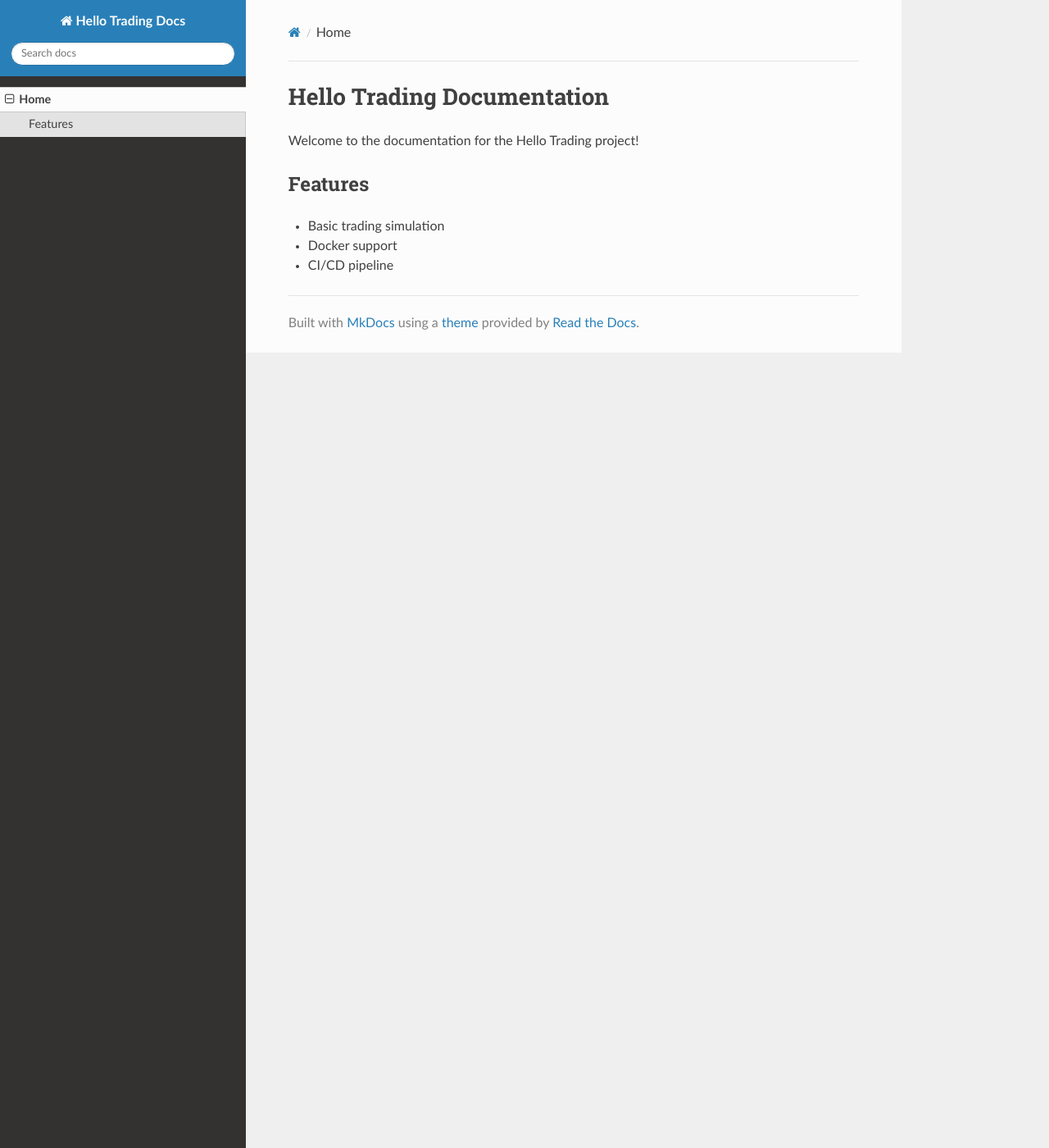
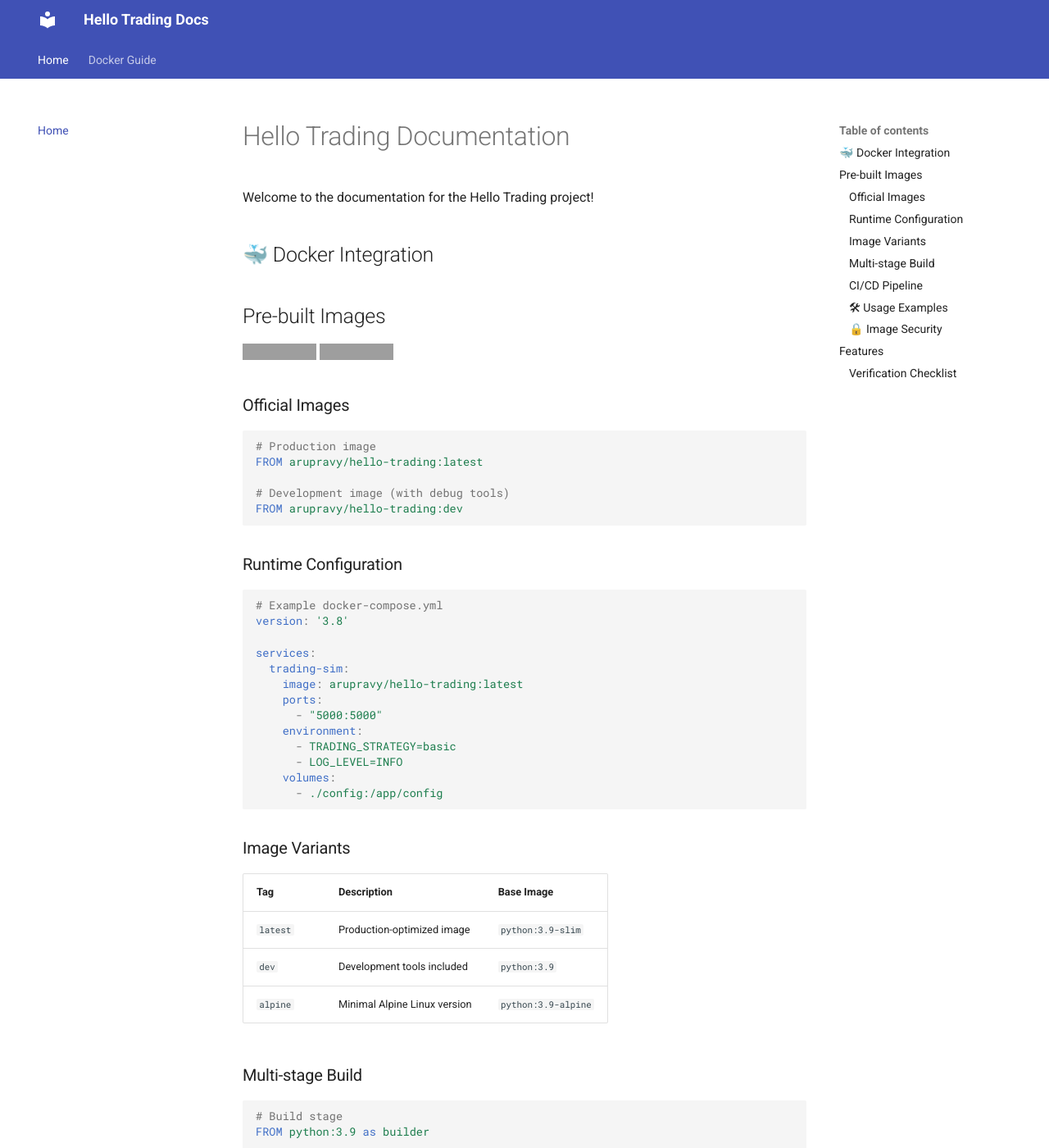
Before and after one commit to Arupravy/hello-trading, an MkDocs documentation site: the page built from docs/index.md, in a window 1280 px wide and 1400 px high. Shown: the whole window at 82% size. Built offline with MkDocs 1.6.1 and Material for MkDocs 9.7.7, drawn with Linux system fonts in a browser that asks for light colours; nearby versions of some CDN libraries; some of the changed text lies outside the part shown; grey boxes are pictures that could not be loaded.

Commit message:
upgraded the MkDocs website and added docker.md page to

````diff
--- a/docs/index.md
+++ b/docs/index.md
@@ -1,8 +1,111 @@
 # Hello Trading Documentation
 
 Welcome to the documentation for the Hello Trading project!
+
+## 🐳 Docker Integration
+
+## Pre-built Images
+[![Docker Image Version](https://img.shields.io/docker/v/arupravy/hello-trading/latest)](https://hub.docker.com/r/arupravy/hello-trading)
+[![Docker Image Size](https://img.shields.io/docker/image-size/arupravy/hello-trading/latest)](https://hub.docker.com/r/arupravy/hello-trading)
+
+### Official Images
+```dockerfile
+# Production image
+FROM arupravy/hello-trading:latest
+
+# Development image (with debug tools)
+FROM arupravy/hello-trading:dev
+```
+
+### Runtime Configuration
+``` yaml
+# Example docker-compose.yml
+version: '3.8'
+
+services:
+  trading-sim:
+    image: arupravy/hello-trading:latest
+    ports:
+      - "5000:5000"
+    environment:
+      - TRADING_STRATEGY=basic
+      - LOG_LEVEL=INFO
+    volumes:
+      - ./config:/app/config
+```
+### Image Variants
+
+| Tag       | Description                      | Base Image           |
+|-----------|----------------------------------|----------------------|
+| `latest`  | Production-optimized image       | `python:3.9-slim`    |
+| `dev`     | Development tools included       | `python:3.9`         |
+| `alpine`  | Minimal Alpine Linux version     | `python:3.9-alpine`  |
+
+### Multi-stage Build
+```dockerfile
+# Build stage
+FROM python:3.9 as builder
+
+COPY requirements.txt .
+RUN pip wheel --no-cache-dir --no-deps --wheel-dir /wheels -r requirements.txt
+
+# Final stage
+FROM python:3.9-slim
+
+COPY --from=builder /wheels /wheels
+RUN pip install --no-cache /wheels/*
+COPY . /app
+WORKDIR /app
+
+CMD ["python", "src/main.py"]
+```
+### CI/CD Pipeline
+
+```mermaid
+graph LR
+    A[Code Commit] --> B[Build Image]
+    B --> C{Run Tests}
+    C -->|Pass| D[Push to Docker Hub]
+    C -->|Fail| E[Alert Developers]
+    D --> F[Deploy to Registry]
+```
+### 🛠 Usage Examples
+
+=== "Basic Run"
+    ```bash
+    docker run -it --rm arupravy/hello-trading
+    ```
+
+=== "Custom Strategy"
+    ```bash
+    docker run -e STRATEGY=advanced arupravy/hello-trading
+    ```
+
+=== "Persistent Data"
+    ```bash
+    docker run -v ./data:/app/data arupravy/hello-trading
+    ```
+
+### 🔒 Image Security
+
+```bash
+# Scan image for vulnerabilities
+docker scan arupravy/hello-trading
+
+# Verify image signatures
+docker trust inspect arupravy/hello-trading
+```
 
 ## Features
 - Basic trading simulation
 - Docker support
 - CI/CD pipeline
+
+### Verification Checklist
+1. Ensure `mkdocs.yml` includes:
+   ```yaml
+   plugins:
+     - mermaid2
+   markdown_extensions:
+     - pymdownx.tabbed
+     - pymdownx.superfences
--- a/mkdocs.yml
+++ b/mkdocs.yml
@@ -1,4 +1,34 @@
 site_name: Hello Trading Docs
-theme: readthedocs
+
+# Theme configuration (changed from readthedocs to material for better tab support)
+theme:
+  name: material
+  features:
+    - navigation.tabs
+    - content.code.annotate
+  palette:
+    - scheme: default
+      primary: indigo
+      accent: blue
+
+# Navigation
 nav:
   - Home: index.md
+  - Docker Guide: docker.md  # Example additional page
+
+# Plugins
+plugins:
+  - mermaid2
+
+# Markdown extensions
+markdown_extensions:
+  - pymdownx.superfences:
+      custom_fences:
+        - name: mermaid
+          class: mermaid
+          format: !!python/name:pymdownx.superfences.fence_code_format ''
+  - pymdownx.tabbed
+  - pymdownx.details
+  - attr_list
+  - md_in_html
+  - admonition
````
Also changed, not shown: docs/docker.md (added, +70 -0 lines), requirements.txt (+12 -0 lines).
